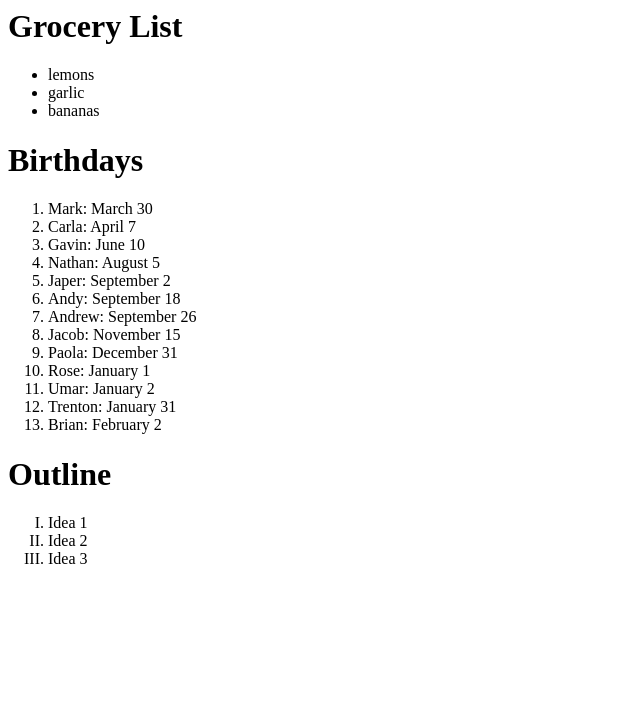
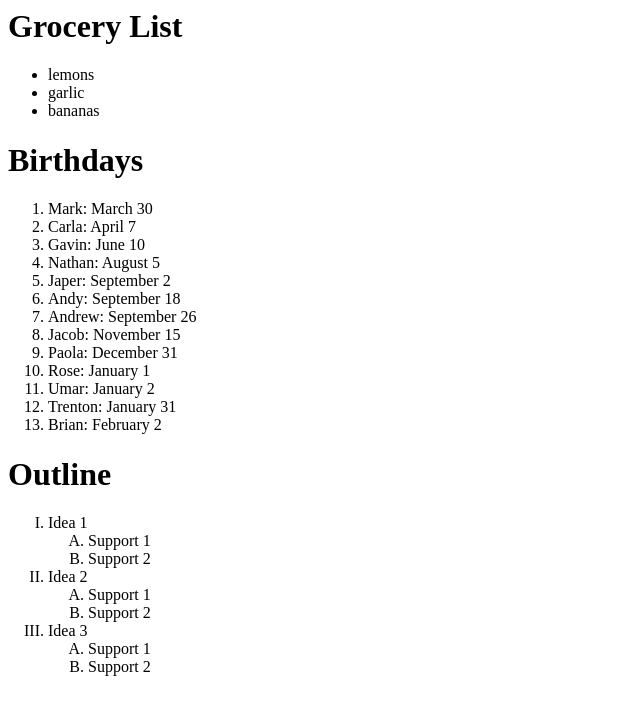
Before and after one commit to clintchan/csp-sp2022, a plain HTML site: page secret.html in a window 1280 px wide. Shown: the whole page, without its empty margins (0-640 px from the left). Drawn offline with Linux system fonts and the light colour scheme.

Commit message:
Update secret.html

```diff
--- a/secret.html
+++ b/secret.html
@@ -28,10 +28,20 @@
     <h1>Outline</h1>
     <ol type="I">
       <li>Idea 1</li>
-
+      <ol type="A">
+        <li>Support 1</li>
+        <li>Support 2</li>
+      </ol>
       <li>Idea 2</li>
-
+      <ol type="A">
+        <li>Support 1</li>
+        <li>Support 2</li>
+      </ol>
       <li>Idea 3</li>
+      <ol type="A">
+        <li>Support 1</li>
+        <li>Support 2</li>
+      </ol>
     </ol>
   </body>
 </html>
```
